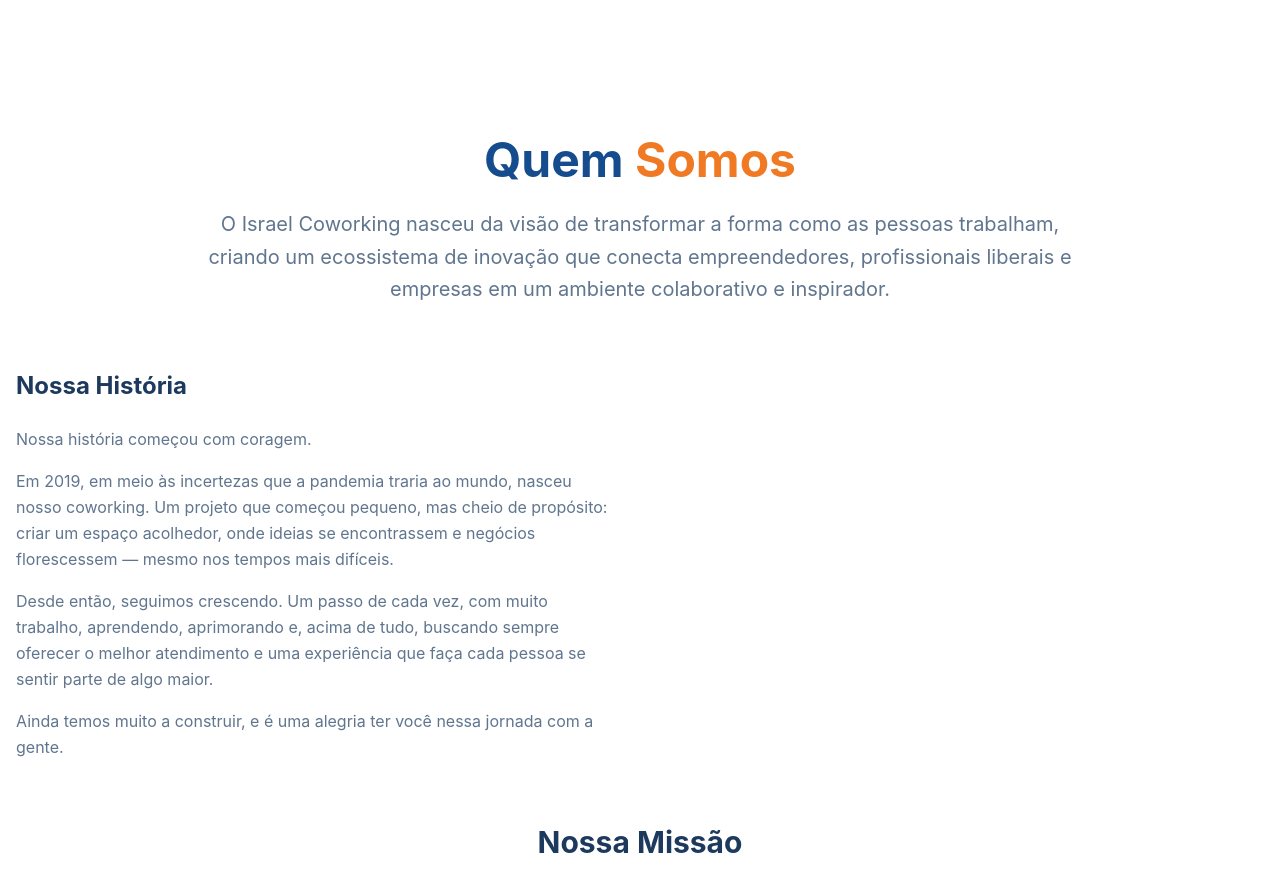
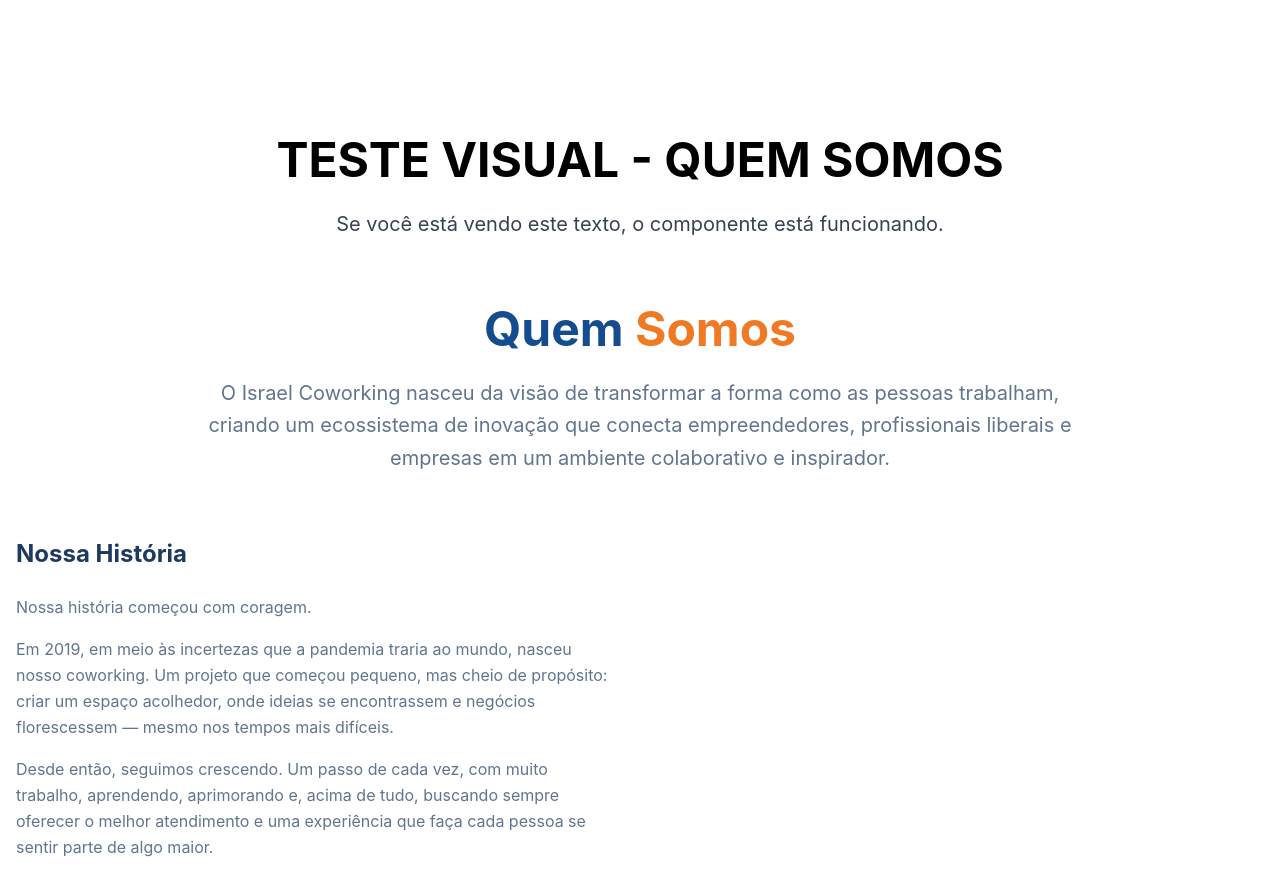
Before and after one commit to flimafachadas/call-work-visual-touch-preco-trocado-96, a React (Vite) app: page / in a window 1280 px wide. Shown: the part 2420-3300 px from the top of the page. Built offline with nearby package versions, Linux system fonts and the light colour scheme; grey boxes are pictures that could not be loaded.

Commit message:
Fix: Ensure texts are visible

```diff
--- a/src/components/AboutSection.tsx
+++ b/src/components/AboutSection.tsx
@@ -5,6 +5,8 @@ import { memo } from "react";
 import { OptimizedImage } from "@/components/ui/optimized-image";
 
 const AboutSection = memo(() => {
+  console.log("AboutSection rendering");
+
   const values = [
     {
       icon: Building2,
@@ -31,7 +33,16 @@ const AboutSection = memo(() => {
   return (
     <section id="quem-somos" className="py-24 bg-white">
       <div className="container mx-auto px-4">
-        <div className="text-center mb-16 animate-fade-in">
+        <div className="text-center mb-16">
+          <h2 className="text-4xl lg:text-5xl font-bold mb-6 text-black">
+            TESTE VISUAL - QUEM SOMOS
+          </h2>
+          <p className="text-xl text-gray-700 max-w-4xl mx-auto leading-relaxed">
+            Se você está vendo este texto, o componente está funcionando.
+          </p>
+        </div>
+
+        <div className="text-center mb-16">
           <h2 className="text-4xl lg:text-5xl font-bold mb-6">
             <span className="text-brand-blue">Quem</span>{" "}
             <span className="text-brand-orange">Somos</span>
```
